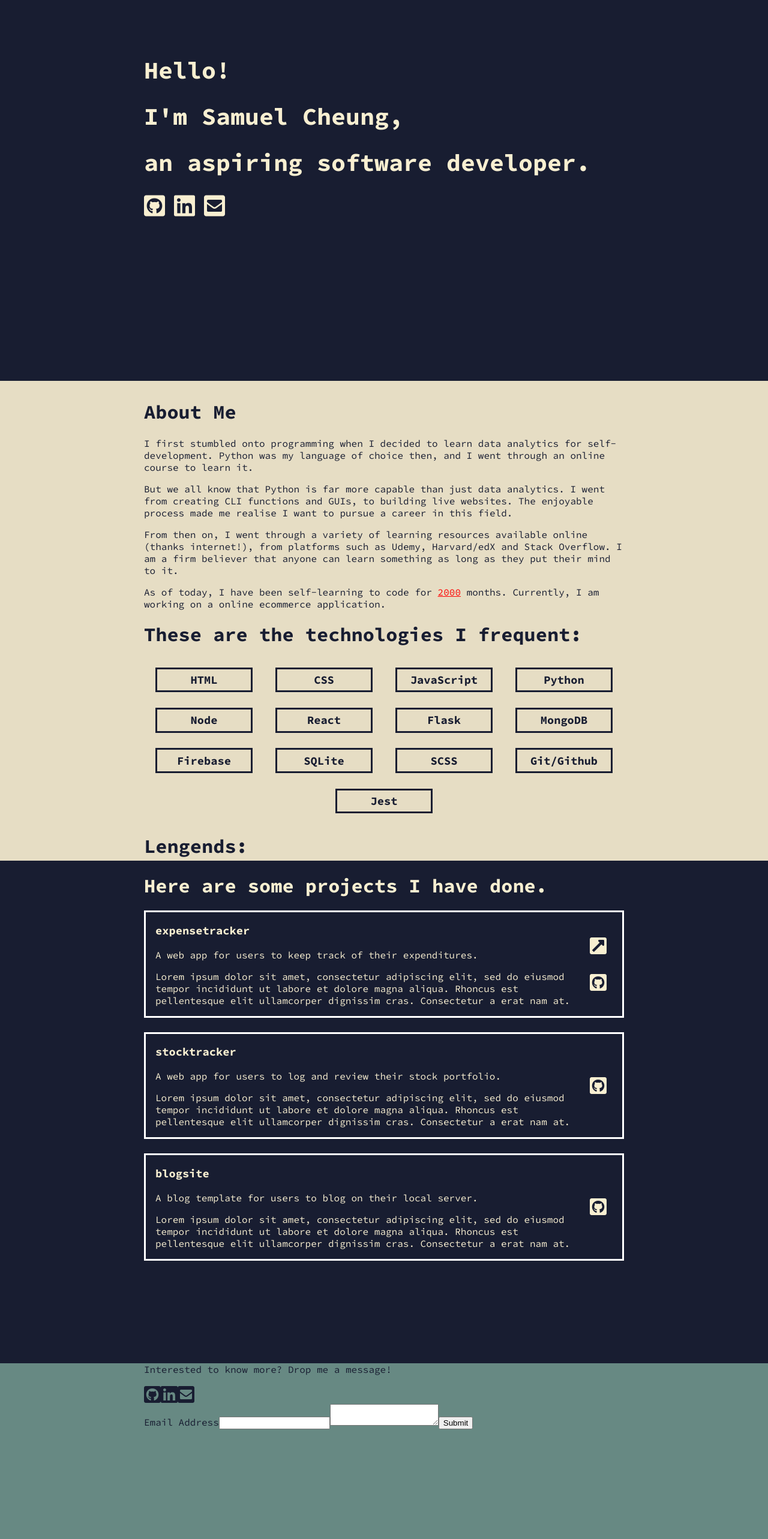
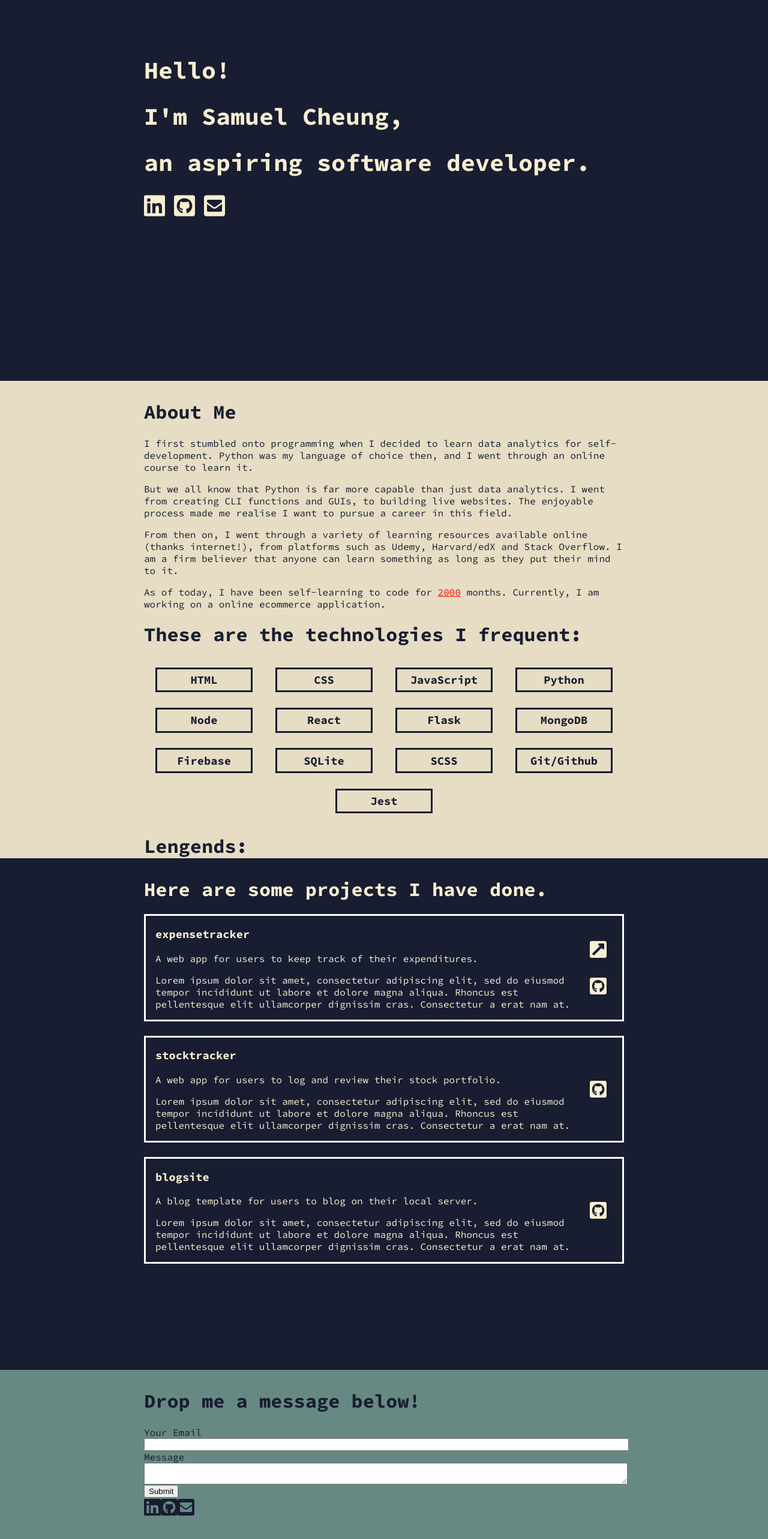
Before and after one commit to salmonsashimi/my-site, a React (Create React App) app: page / in a window 1280 px wide. Shown: the part 186-2752 px from the top of the page at 60% size. Built offline with nearby package versions, Linux system fonts and the light colour scheme.

Commit message:
format forms

```diff
--- a/src/components/Contact.js
+++ b/src/components/Contact.js
@@ -4,11 +4,10 @@ import '../styles/Contact.css';
 
 export default () => (
     <div className='contact container'>
-        <p>Interested to know more? Drop me a message!</p>
-
-        <a href='https://www.google.com' ><i class="fab fa-github-square fa-2x contact-icons" /></a>
-        <a href='https://www.google.com' ><i class="fab fa-linkedin fa-2x contact-icons" /></a>
+        <h1 className='contact-title'>Drop me a message below!</h1>
+        <ContactForm />
+        <a href='https://www.linkedin.com/in/samuel-cheungyc/' ><i class="fab fa-linkedin fa-2x contact-icons" /></a>
+        <a href='https://github.com/salmonsashimi' ><i class="fab fa-github-square fa-2x contact-icons" /></a>
         <a href='https://www.google.com' ><i class="fas fa-envelope-square fa-2x contact-icons" /></a>
-        <ContactForm />
     </div>
 )
--- a/src/components/ContactForm.js
+++ b/src/components/ContactForm.js
@@ -1,16 +1,16 @@
 import React from 'react';
 import { useForm, ValidationError } from '@formspree/react';
+import '../styles/ContactForm.css';
 
 function ContactForm() {
     const [state, handleSubmit] = useForm("xdoyqgbb");
     if (state.succeeded) {
-        return <p>Success!</p>;
+        return <p>Thank you for your message. I will get back the soonest possible!</p>;
     }
     return (
+        <div>
             <form onSubmit={handleSubmit}>
-            <label htmlFor="email">
-                Email Address
-      </label>
+                <label htmlFor="email">Your Email</label>
                 <input
                     id="email"
                     type="email"
@@ -21,6 +21,7 @@ function ContactForm() {
                     field="email"
                     errors={state.errors}
                 />
+                <label htmlFor="message">Message</label>
                 <textarea
                     id="message"
                     name="message"
@@ -34,6 +35,7 @@ function ContactForm() {
                     Submit
       </button>
             </form>
+        </div>
     );
 }
 
--- a/src/components/Intro.js
+++ b/src/components/Intro.js
@@ -7,8 +7,8 @@ export default () => (
             <h1>Hello!</h1>
             <h1>I'm Samuel Cheung,</h1>
             <h1>an aspiring software developer.</h1>
-            <a href='https://www.google.com' ><i class="fab fa-github-square fa-2x intro-icons" /></a>
-            <a href='https://www.google.com' ><i class="fab fa-linkedin fa-2x intro-icons" /></a>
+            <a href='https://www.linkedin.com/in/samuel-cheungyc/' ><i class="fab fa-linkedin fa-2x intro-icons" /></a>
+            <a href='https://github.com/salmonsashimi' ><i class="fab fa-github-square fa-2x intro-icons" /></a>
             <a href='https://www.google.com' ><i class="fas fa-envelope-square fa-2x intro-icons" /></a>
         </div>
     </div>
--- a/src/components/Projects.js
+++ b/src/components/Projects.js
@@ -5,7 +5,7 @@ import '../styles/Projects.css';
 
 const Projects = (props) => (
     <div className='projects container'>
-        <h1>Here are some projects I have done.</h1>
+        <h1 className='projects-title'>Here are some projects I have done.</h1>
         <div>
             {props.projects.map((project) => {
                 return <ProjectBox
--- a/src/styles/About.css
+++ b/src/styles/About.css
@@ -2,7 +2,7 @@
     align-items: center;
     background-color: #E6DDC4;
     color: #181D31;
-    min-height: 100vh;
+    min-height: 100%;
 }
 
 .months {
--- a/src/styles/Contact.css
+++ b/src/styles/Contact.css
@@ -7,3 +7,7 @@
 .contact-icons {
     color: #181D31;
 }
+
+.contact-title {
+    padding-top: 2rem;
+}
--- /dev/null
+++ b/src/styles/ContactForm.css
@@ -0,0 +1,4 @@
+form, label, input,textarea {
+    display: block;
+    width: 100%;
+}
--- a/src/styles/Projects.css
+++ b/src/styles/Projects.css
@@ -3,3 +3,8 @@
     color: #f8efd1;
     text-align: left;
 }
+
+.projects-title {
+    margin-top: 2rem;
+
+}
```
Lines whose indentation alone changed are shown as unchanged.
